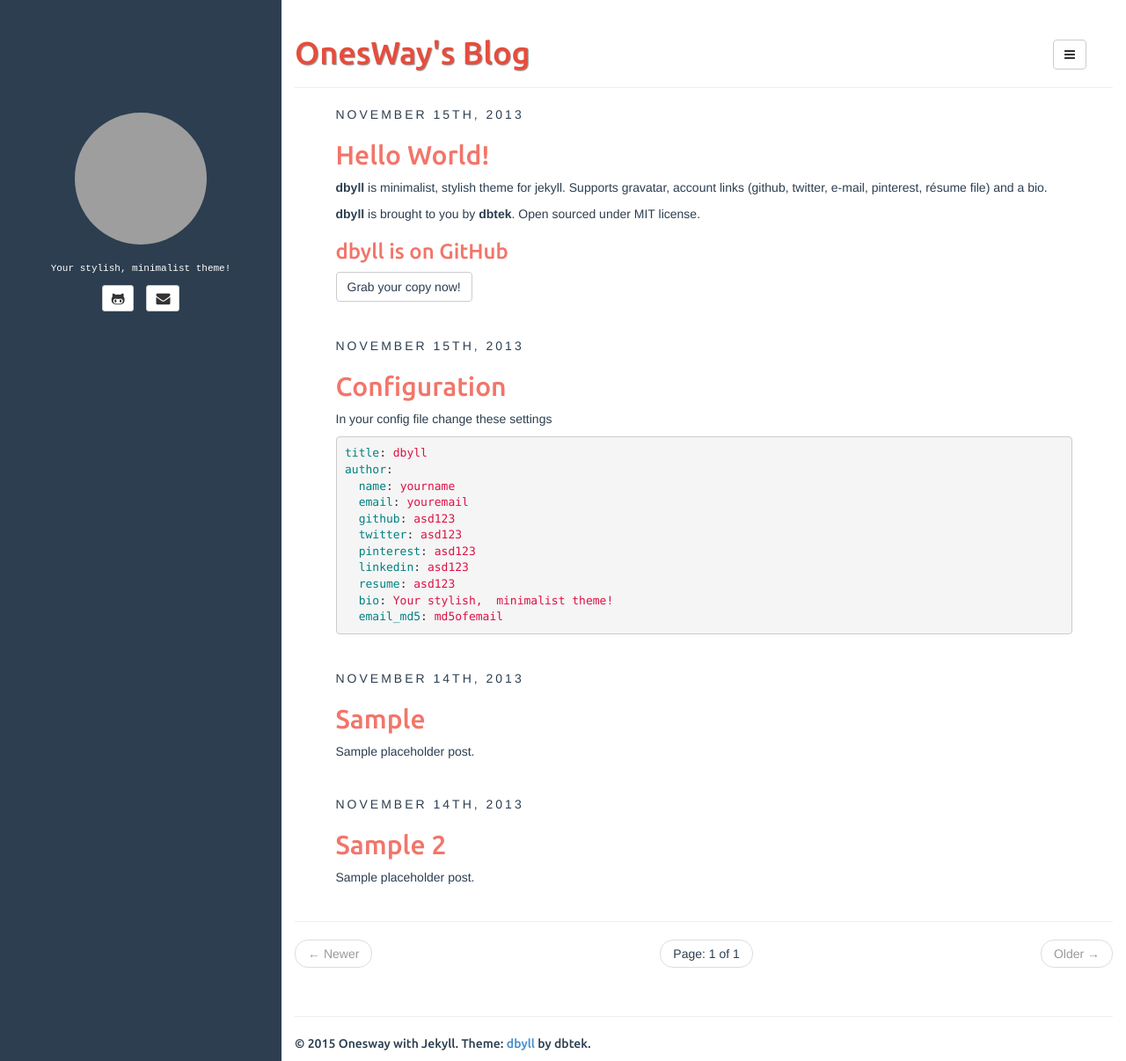
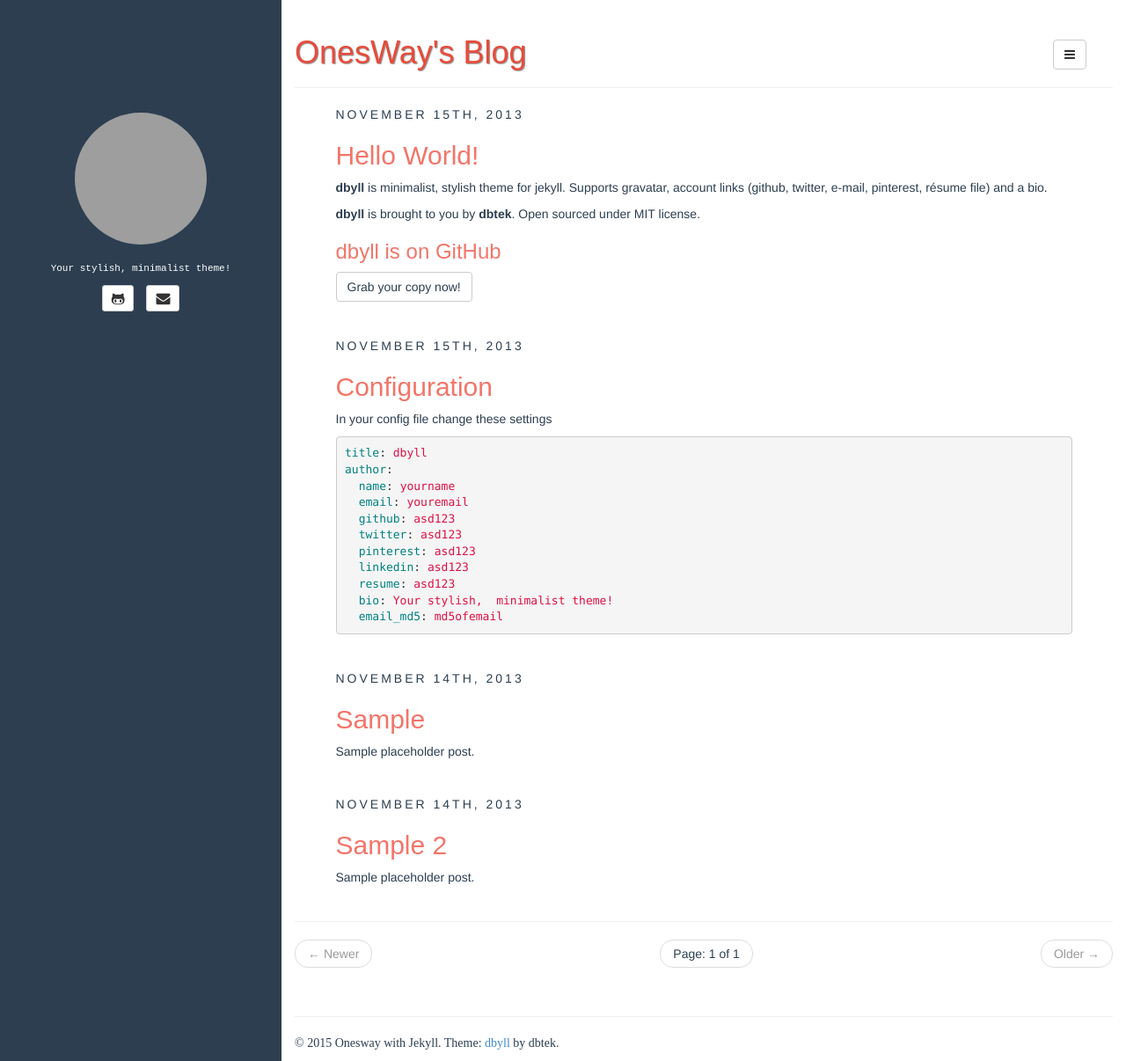
Before and after one commit to jmeviler/onesway.github.com, a Jekyll site: the page built from index.html, in a window 1280 px wide and 1206 px high. Shown: the whole window at 88% size. Built offline with Jekyll 4.4.1, drawn with Linux system fonts in a browser that asks for light colours; the list of posts is cut into pages by our own code; grey boxes are pictures that could not be loaded.

Commit message:
del google

```diff
--- a/assets/css/style.css
+++ b/assets/css/style.css
@@ -1,4 +1,3 @@
-@import url(http://fonts.googleapis.com/css?family=Ubuntu:500&subset=latin,latin-ext);
 
 body{
 	color: #2c3e50;
```
